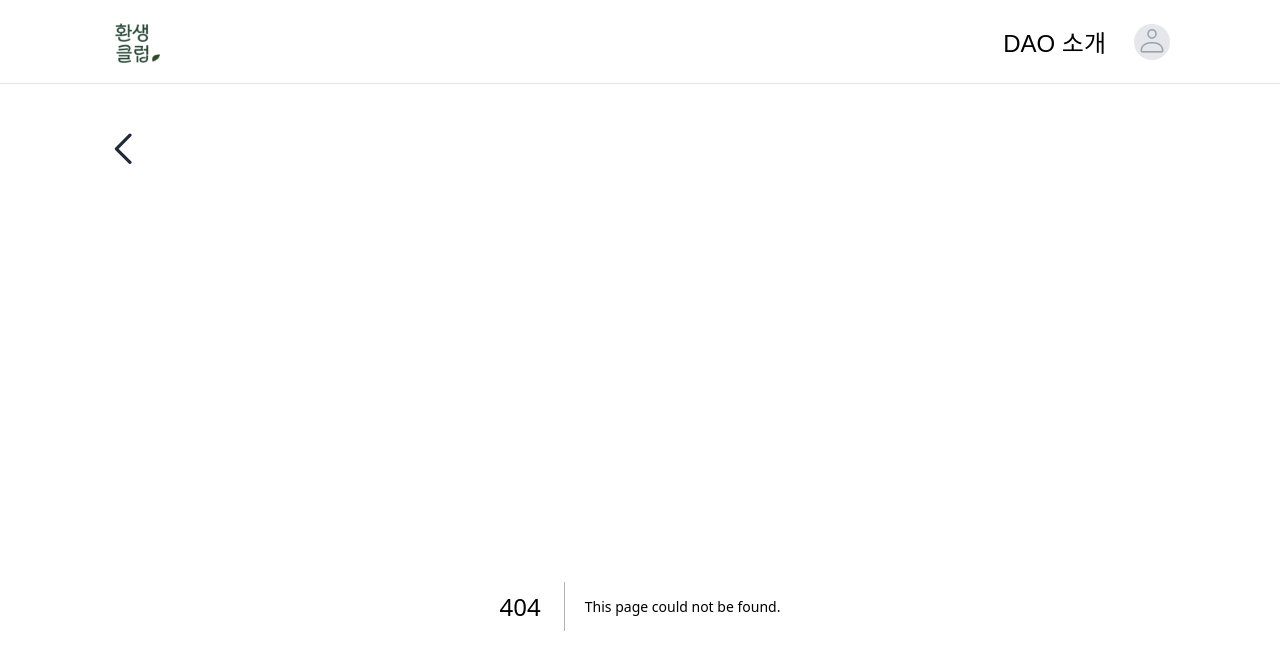
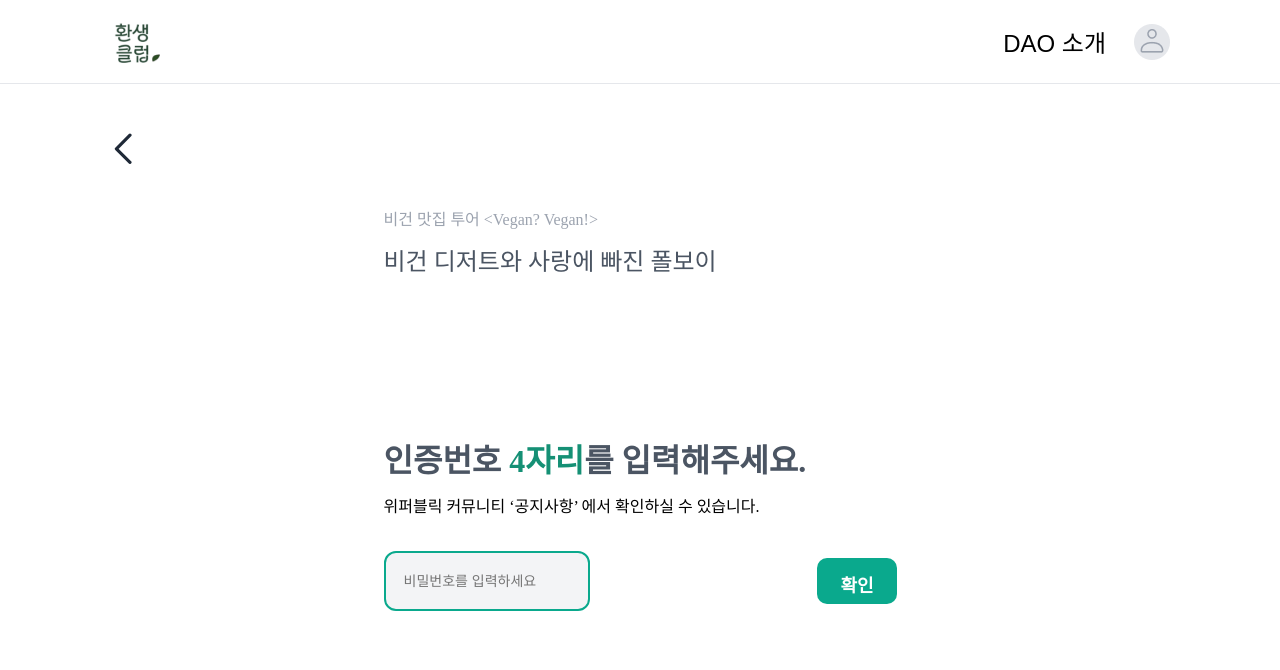
Before and after one commit to Learning-N-Running/rebirthClub, a Next.js app: page /activities/1/authentication in a window 1280 px wide. Before the commit this address had no page. Shown: the top 670 px of the page. Built offline with nearby package versions, Linux system fonts and the light colour scheme; a web font is replaced by a local one.

Commit message:
Feat: authentication page

```diff
--- /dev/null
+++ b/src/app/activities/[activity]/authentication/page.tsx
@@ -0,0 +1,159 @@
+"use client";
+import GreenGrayButton from "@/components/button/GreenGrayButton";
+import { styled } from "styled-components";
+import activities from "../../../../lib/activities.json";
+import { ChangeEvent, useState } from "react";
+import MessageModal from "@/components/modal/MessageModal";
+import { useRouter } from "next/navigation";
+
+type passwordT = "beforeEnter" | "true" | "false";
+
+export default function Authentication({
+  params,
+}: {
+  params: { activity: number };
+}) {
+  const index = params.activity;
+  let name, title, pw: string;
+  const activity = activities.find(
+    (activity) => activity.index === Number(index)
+  );
+  if (activity) {
+    name = activity.name;
+    title = activity.title;
+    pw = activity.pw;
+  }
+
+  const router = useRouter();
+
+  const [password, setPassword] = useState("");
+  const [isPasswordTrue, setIsPasswordTrue] =
+    useState<passwordT>("beforeEnter");
+
+  const handleInputChange: any = (event: ChangeEvent<HTMLInputElement>) => {
+    setPassword(event.target.value);
+  };
+
+  const handleButtonClick = () => {
+    if (password === pw) {
+      console.log("성공");
+      setIsPasswordTrue("true");
+      setTimeout(() => {
+        setIsPasswordTrue("beforeEnter");
+        router.push(`/activities/${index}`);
+      }, 1500);
+    } else {
+      setIsPasswordTrue("false");
+    }
+  };
+
+  return (
+    <>
+      {isPasswordTrue == "true" && <MessageModal title={"발급 완료"} />}
+      <Container>
+        <Wrapper>
+          <Name>{"비건 맛집 투어 <Vegan? Vegan!>"}</Name>
+          <Title style={{ marginTop: "12px" }}>
+            {"비건 디저트와 사랑에 빠진 폴보이"}
+          </Title>
+          <Guide>
+            인증번호 <span style={{ color: "#159075" }}>4자리</span>를
+            입력해주세요.
+          </Guide>
+          <GuideDetail>
+            위퍼블릭 커뮤니티 ‘공지사항’ 에서 확인하실 수 있습니다.
+          </GuideDetail>
+          <div
+            style={{
+              width: "100%",
+              marginTop: "34px",
+              display: "flex",
+              justifyContent: "space-between",
+              alignItems: "center",
+            }}
+          >
+            <AuthInput
+              placeholder="비밀번호를 입력하세요"
+              value={password}
+              onChange={handleInputChange}
+              $isTrue={isPasswordTrue}
+            />
+            <GreenGrayButton
+              isGray={false}
+              title={"확인"}
+              onClickHandler={handleButtonClick}
+            />
+          </div>
+          {isPasswordTrue == "false" && (
+            <AuthWarning>번호가 일치하지 않습니다.</AuthWarning>
+          )}
+        </Wrapper>
+      </Container>
+    </>
+  );
+}
+
+const Container = styled.div`
+  width: 100%;
+  display: flex;
+  justify-content: center;
+  padding-bottom: 50px;
+`;
+
+const Wrapper = styled.div`
+  width: 513px;
+`;
+
+const Name = styled.div`
+  width: 100%;
+  color: #9ca3af;
+  font-size: 16px;
+  font-weight: 400;
+`;
+
+const Title = styled.div`
+  color: #4b5563;
+  font-size: 24px;
+  font-weight: 400;
+
+  margin-top: 16px;
+`;
+
+const Guide = styled.div`
+  color: #4b5563;
+  font-size: 32px;
+  font-weight: 700;
+
+  margin-top: 158px;
+`;
+
+const GuideDetail = styled.div`
+  color: black;
+  font-size: 16px; /* 단위 추가 */
+  font-weight: 400;
+
+  margin-top: 12px;
+`;
+
+const AuthInput = styled.input<{ $isTrue: passwordT }>`
+  width: 206px;
+  height: 60px;
+  background-color: #f3f4f6;
+
+  border: ${(props) =>
+    props.$isTrue !== "false" ? "2px solid #0aa98d" : "2px solid #EF4444"};
+  border-radius: 12px;
+
+  padding: 20px 18px;
+
+  color: #9ca3af;
+  font-size: 14px;
+  font-weight: 400;
+`;
+
+const AuthWarning = styled.div`
+  color: #ef4444;
+  font-size: 14px;
+  font-weight: 400;
+  margin-top: 4px;
+`;
--- /dev/null
+++ b/src/components/modal/MessageModal.tsx
@@ -0,0 +1,55 @@
+import React, { ReactNode } from "react";
+import styled from "styled-components";
+import colors from "@/styles/color";
+import Image from "next/image";
+
+type Props = {
+  title: string;
+  children?: ReactNode;
+};
+
+const MessageModal = ({ title, children }: Props) => {
+  return (
+    <ModalBackground>
+      <ModalContainer>
+        <ModalTitle>{title}</ModalTitle>
+        {children}
+      </ModalContainer>
+    </ModalBackground>
+  );
+};
+
+export default MessageModal;
+
+const ModalBackground = styled.section`
+  box-shadow: 0px -2px 10px rgba(0, 0, 0, 0.1);
+  background-color: rgba(0, 0, 0, 0.6);
+  position: fixed;
+  z-index: 97;
+  bottom: 0;
+  left: 50%;
+  transform: translateX(-50%);
+  width: 100%;
+  height: 100%;
+  margin: 0 auto;
+`;
+
+const ModalContainer = styled.div`
+  background-color: ${colors.white};
+
+  position: absolute;
+  left: 50%;
+  top: 50%;
+  transform: translateX(-50%) translateY(-50%);
+
+  padding: 26px 65px;
+
+  border-radius: 60px;
+  border: 2px solid #0aa98d;
+`;
+
+const ModalTitle = styled.div`
+  color: black;
+  font-size: 32px;
+  font-weight: 700;
+`;
--- a/src/lib/activities.json
+++ b/src/lib/activities.json
@@ -6,7 +6,8 @@
     "date": "2024년 2월 16일 금",
     "title": "비건 디저트와 사랑에 빠진 폴보이",
     "story": "오늘 뭐 먹지?/킁킁 ../어디서 맛있는 냄새가 나는걸?/비건 베어 폴보이는 거리에 있는 비건 맛집에 들어가 보았어요./맛있는 파스타와 쿠키를 배불리 먹은/폴보이는 기분이 좋아졌어요!",
-    "NFTImgSrc": "/images/fallboyEX.jpeg"
+    "NFTImgSrc": "/images/fallboyEX.jpeg",
+    "pw": "1234"
   },
   {
     "index": 2,
@@ -15,7 +16,8 @@
     "date": "2024년 2월 24일 토",
     "title": "비건 디저트와 사랑에 빠진 폴보이",
     "story": "오늘 뭐 먹지?/킁킁 ../어디서 맛있는 냄새가 나는걸?/비건 베어 폴보이는 거리에 있는 비건 맛집에 들어가 보았어요./맛있는 파스타와 쿠키를 배불리 먹은/폴보이는 기분이 좋아졌어요!",
-    "NFTImgSrc": "/images/fallboyEX.jpeg"
+    "NFTImgSrc": "/images/fallboyEX.jpeg",
+    "pw": "1234"
   },
   {
     "index": 3,
@@ -24,7 +26,8 @@
     "date": "2024년 2월 20일 화",
     "title": "비건 디저트와 사랑에 빠진 폴보이",
     "story": "오늘 뭐 먹지?/킁킁 ../어디서 맛있는 냄새가 나는걸?/비건 베어 폴보이는 거리에 있는 비건 맛집에 들어가 보았어요./맛있는 파스타와 쿠키를 배불리 먹은/폴보이는 기분이 좋아졌어요!",
-    "NFTImgSrc": "/images/fallboyEX.jpeg"
+    "NFTImgSrc": "/images/fallboyEX.jpeg",
+    "pw": "1234"
   },
   {
     "index": 4,
@@ -33,6 +36,7 @@
     "date": "2024년 3월 1일 금",
     "title": "비건 디저트와 사랑에 빠진 폴보이",
     "story": "오늘 뭐 먹지?/킁킁 ../어디서 맛있는 냄새가 나는걸?/비건 베어 폴보이는 거리에 있는 비건 맛집에 들어가 보았어요./맛있는 파스타와 쿠키를 배불리 먹은/폴보이는 기분이 좋아졌어요!",
-    "NFTImgSrc": "/images/fallboyEX.jpeg"
+    "NFTImgSrc": "/images/fallboyEX.jpeg",
+    "pw": "1234"
   }
 ]
```
